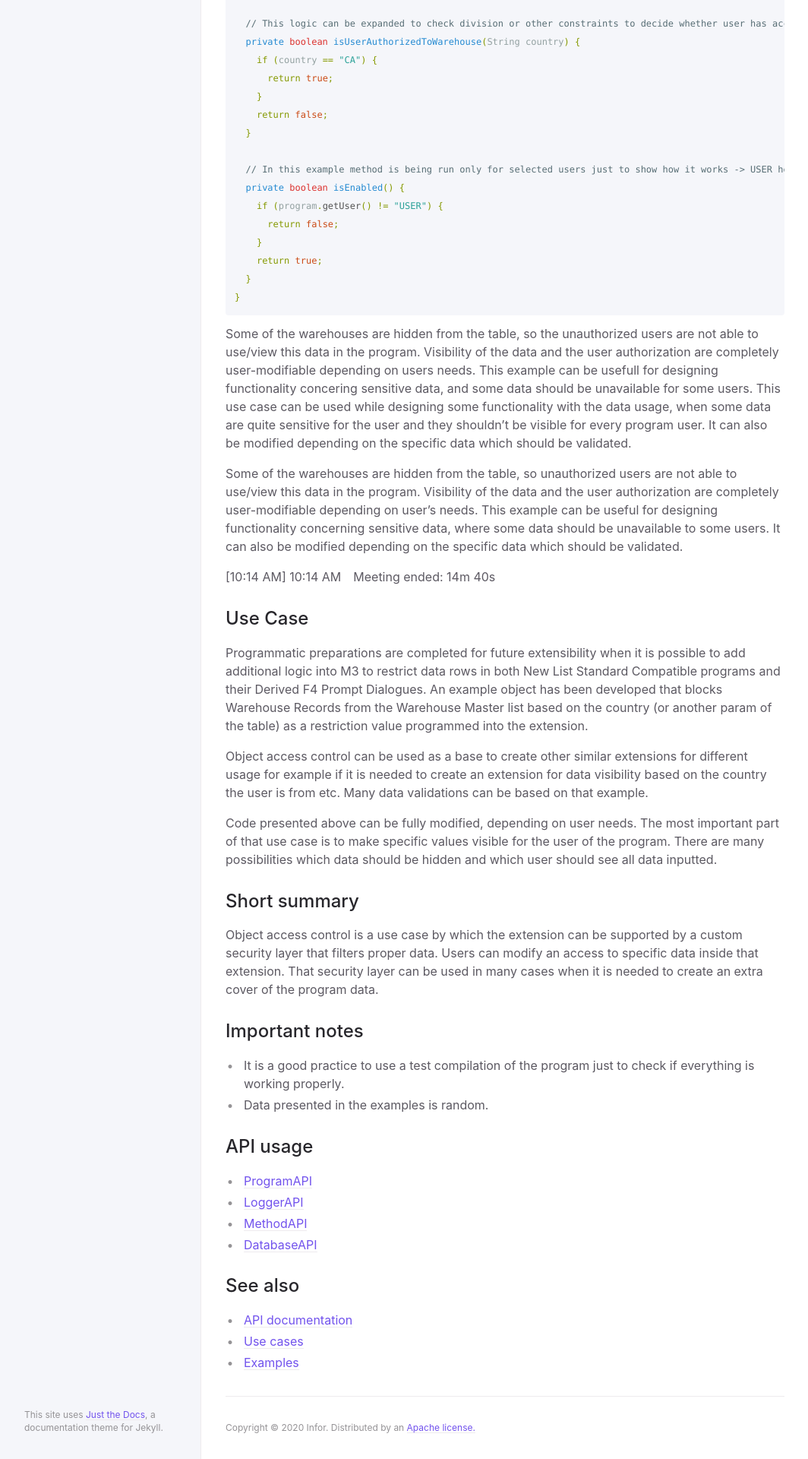
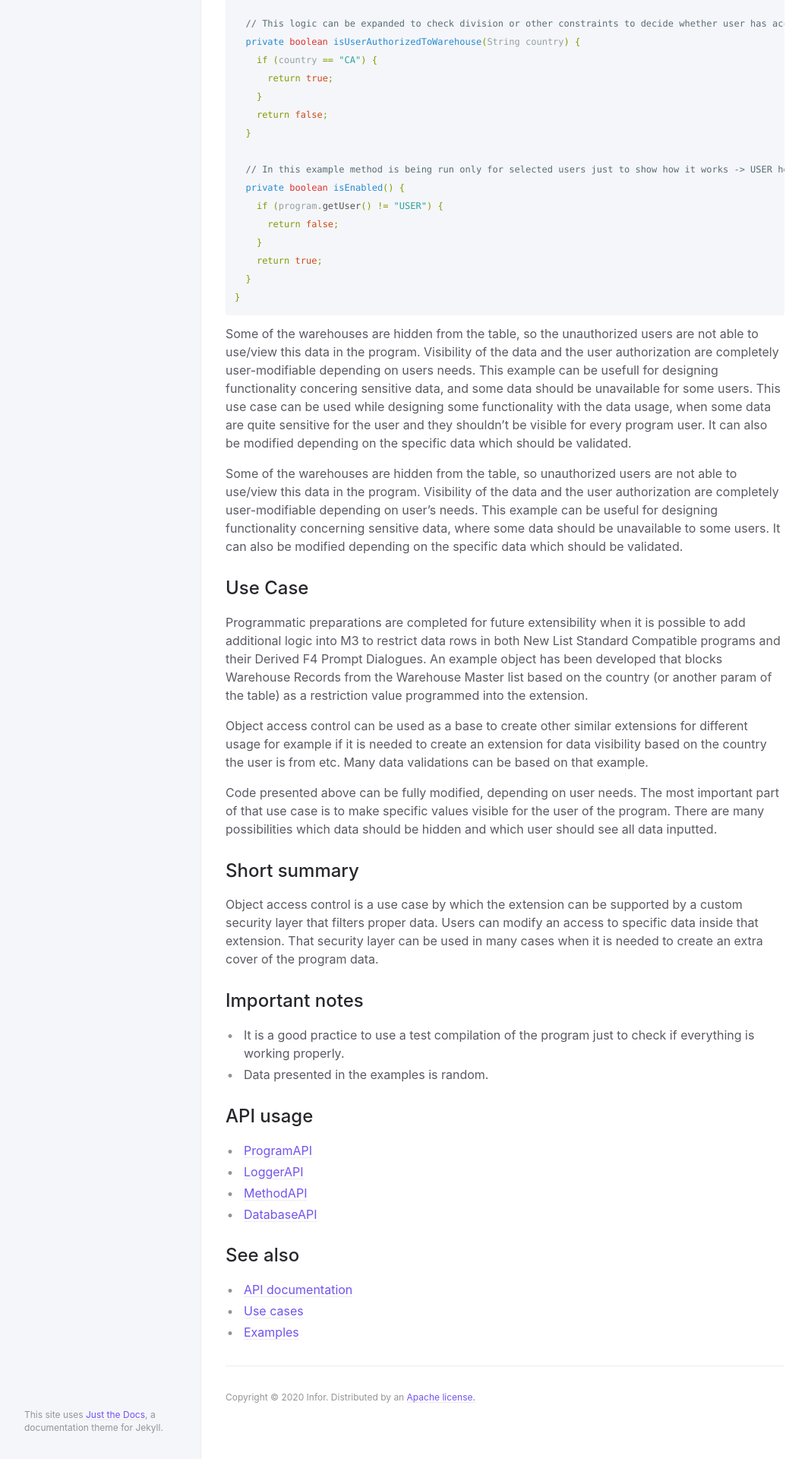
Before and after one commit to infor-cloud/xtendm3, a Jekyll site: the page built from docs/examples/use-cases/object-access-control.md, in a window 1280 px wide. Shown: the part 1920-3840 px from the top of the page at 76% size, without its empty margins (107-1171 px from the left). Built offline with Jekyll 4.4.1, drawn with Linux system fonts in a browser that asks for light colours.

Commit message:
Sorce code description fix- deleted line

```diff
--- a/docs/examples/use-cases/object-access-control.md
+++ b/docs/examples/use-cases/object-access-control.md
@@ -88,11 +88,6 @@ Some of the warehouses are hidden from the table, so the unauthorized users are
 
 Some of the warehouses are hidden from the table, so unauthorized users are not able to use/view this data in the program. Visibility of the data and the user authorization are completely user-modifiable depending on user's needs. This example can be useful for designing functionality concerning sensitive data, where some data should be unavailable to some users. It can also be modified depending on the specific data which should be validated.
 
-[10:14 AM]
-10:14 AM Meeting ended: 14m 40s
-
-
-
 ## Use Case
 Programmatic preparations are completed for future extensibility when it is possible to add additional logic into M3 to restrict data rows in both New List Standard Compatible programs and their Derived F4 Prompt Dialogues. An example object has been developed that blocks Warehouse Records from the Warehouse Master list based on the country (or another param of the table) as a restriction value programmed into the extension.
 
```
